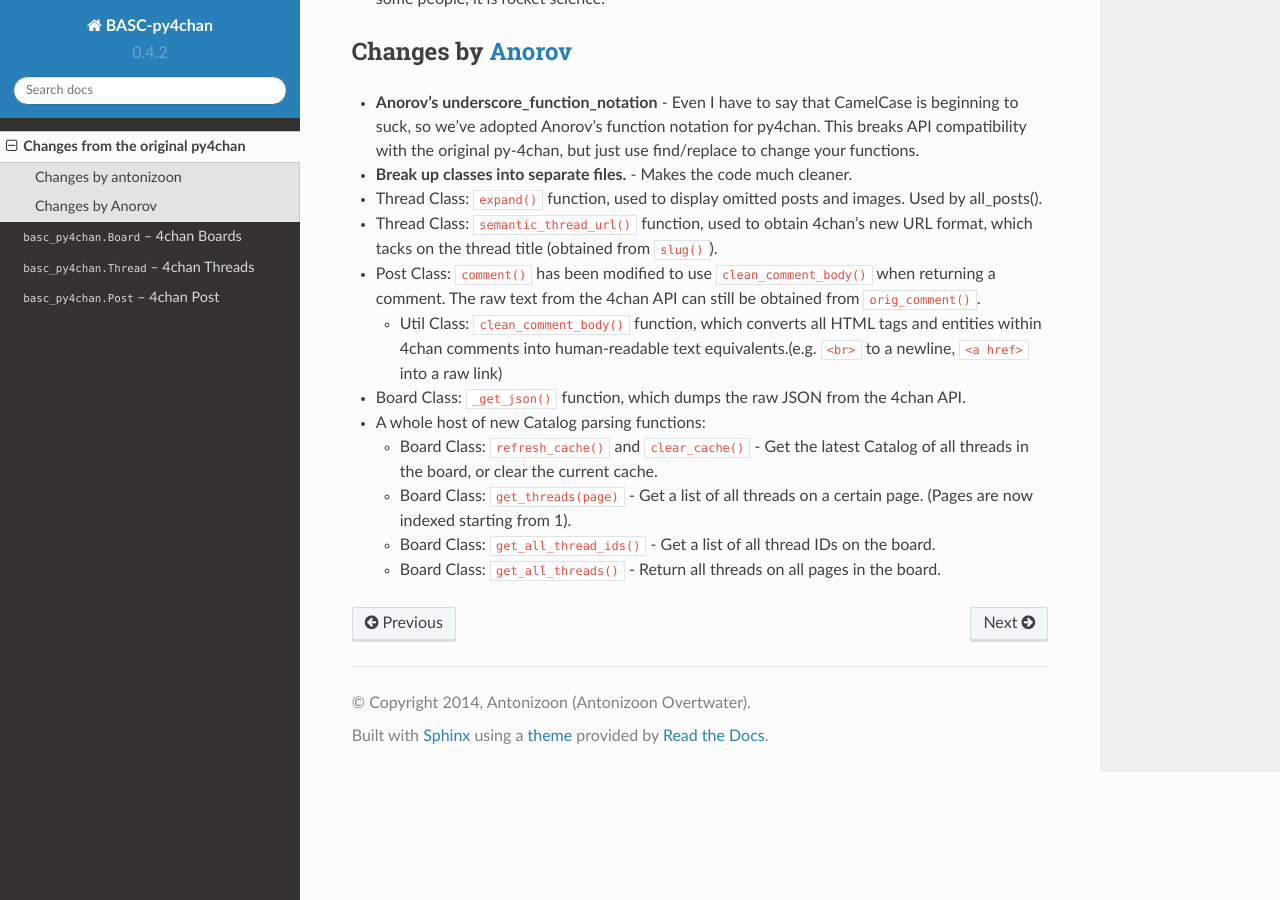
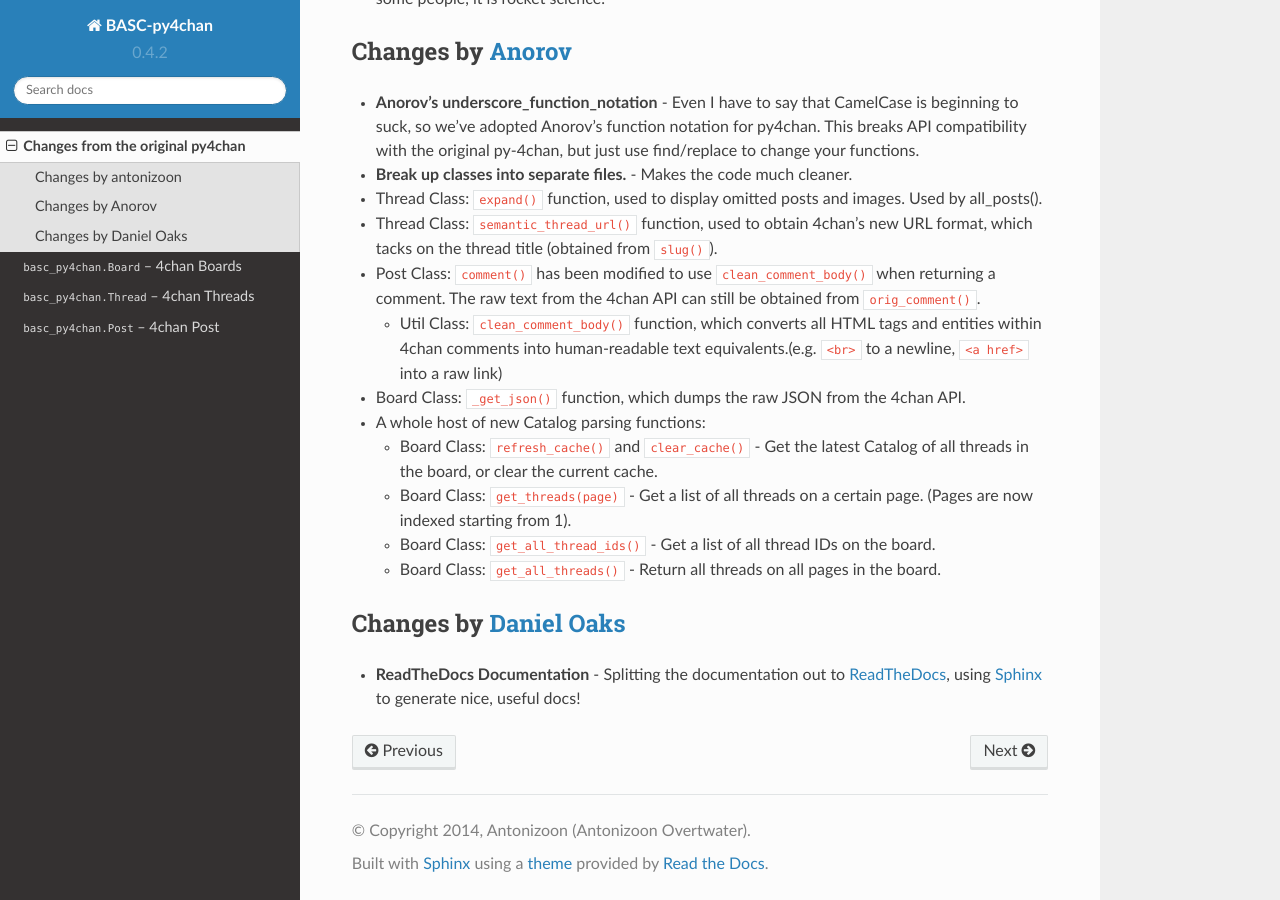
Before and after one commit to bibanon/BASC-py4chan, a Sphinx documentation site: the page built from docs/changes.rst, in a window 1280 px wide and 900 px high, scrolled down 569 px. Built offline with Sphinx 7.4.7 and the Read the Docs theme 2.0.0, drawn with Linux system fonts in a browser that asks for light colours; pages that are not in the unit, such as notebooks, are missing from menus.

Commit message:
Eh, add link for myself

```diff
--- a/docs/changes.rst
+++ b/docs/changes.rst
@@ -62,3 +62,11 @@ Changes by `Anorov <https://github.com/Anorov/py-4chan>`_
       IDs on the board.
    -  Board Class: ``get_all_threads()`` - Return all threads on all
       pages in the board.
+
+
+Changes by `Daniel Oaks <https://github.com/DanielOaks>`_
+---------------------------------------------------------
+
+- **ReadTheDocs Documentation** - Splitting the documentation out to
+  `ReadTheDocs <http://readthedocs.org>`_, using
+  `Sphinx <http://sphinx-doc.org/>`_ to generate nice, useful docs!
```
